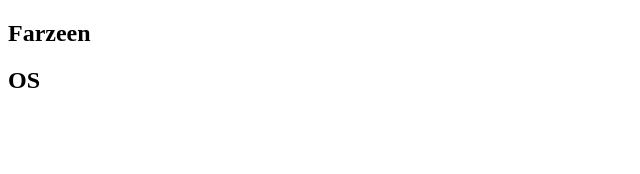
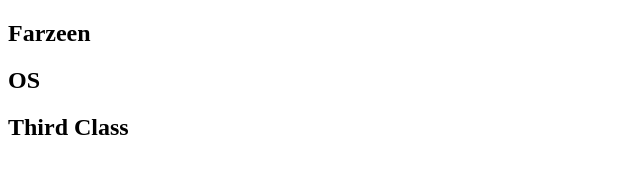
Before and after one commit to farzeen-ali/OS, a plain HTML site: page index.html in a window 1280 px wide. Shown: the whole page, without its empty margins (0-640 px from the left). Drawn offline with Linux system fonts and the light colour scheme.

Commit message:
New Branch

```diff
--- a/index.html
+++ b/index.html
@@ -8,5 +8,6 @@
 <body>
     <h2>Farzeen</h2>
     <h2>OS</h2>
+    <h2>Third Class</h2>
 </body>
 </html>
```
